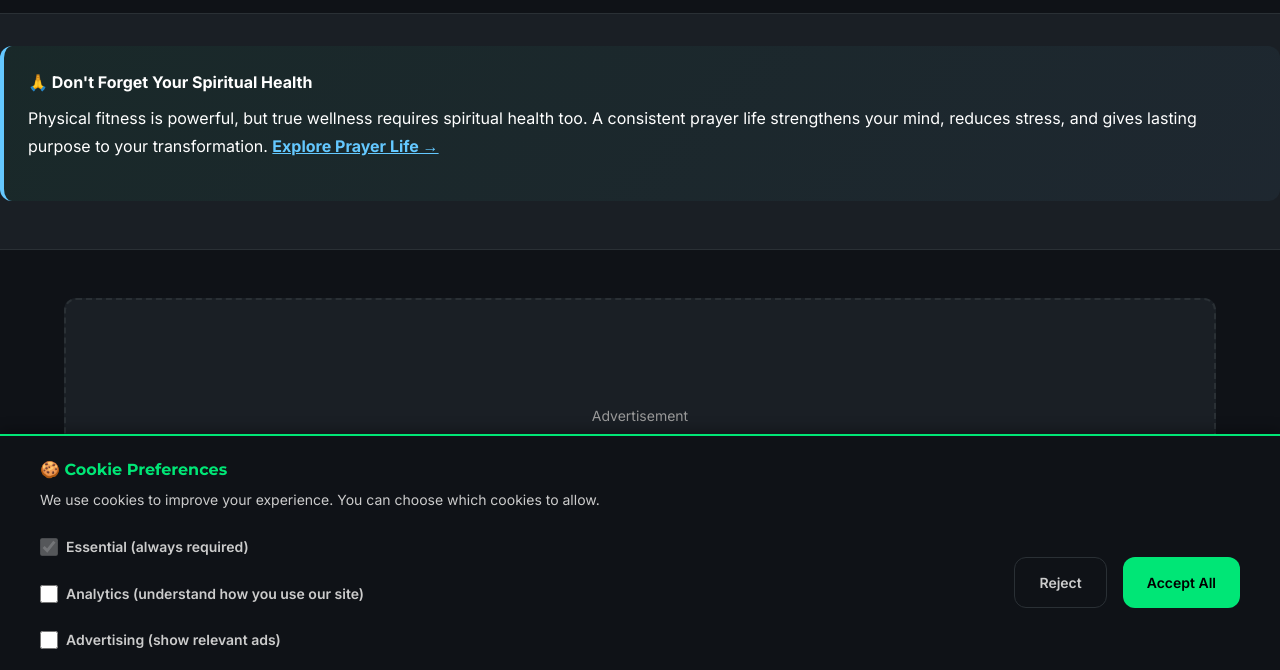
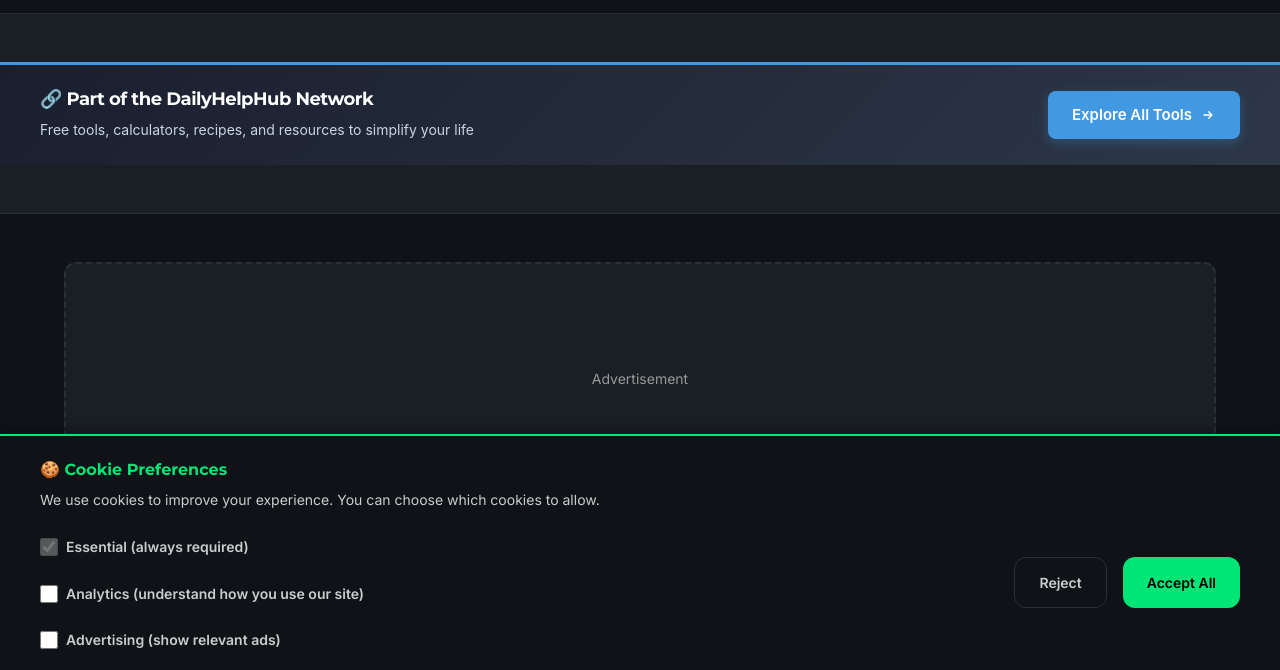
Before and after one commit to travman1993/fitiqhub, a plain HTML site: page index.html in a window 1280 px wide. Shown: the part 71-741 px from the top of the page. Drawn offline with Linux system fonts and the light colour scheme.

Commit message:
fixed quick link to backlink site site

```diff
--- a/css/globals.css
+++ b/css/globals.css
@@ -96,6 +96,84 @@ body {
     color: var(--text-white);
     background-color: var(--bg-dark);
     overflow-x: hidden;
+}
+
+.dhh-footer-widget {
+    background: linear-gradient(135deg, #1a1f2e 0%, #2d3748 100%);
+    border-top: 3px solid #4299e1;
+    padding: 24px 20px;
+    margin-top: 48px;
+    font-family: -apple-system, BlinkMacSystemFont, 'Segoe UI', Roboto, 'Helvetica Neue', Arial, sans-serif;
+}
+
+.dhh-footer-content {
+    max-width: 1200px;
+    margin: 0 auto;
+    display: flex;
+    align-items: center;
+    justify-content: space-between;
+    gap: 20px;
+    flex-wrap: wrap;
+}
+
+.dhh-footer-text {
+    flex: 1;
+    min-width: 250px;
+}
+
+.dhh-footer-title {
+    color: #ffffff;
+    font-size: 18px;
+    font-weight: 700;
+    margin: 0 0 8px 0;
+    letter-spacing: -0.5px;
+}
+
+.dhh-footer-subtitle {
+    color: #cbd5e0;
+    font-size: 14px;
+    margin: 0;
+    line-height: 1.6;
+}
+
+.dhh-footer-cta {
+    display: inline-flex;
+    align-items: center;
+    gap: 8px;
+    padding: 12px 24px;
+    background-color: #4299e1;
+    color: #ffffff;
+    text-decoration: none;
+    border-radius: 8px;
+    font-weight: 600;
+    font-size: 15px;
+    transition: all 0.3s ease;
+    box-shadow: 0 4px 12px rgba(66, 153, 225, 0.3);
+}
+
+.dhh-footer-cta:hover {
+    background-color: #3182ce;
+    transform: translateY(-2px);
+    box-shadow: 0 6px 16px rgba(66, 153, 225, 0.4);
+    color: #ffffff;
+}
+
+.dhh-footer-cta svg {
+    width: 16px;
+    height: 16px;
+}
+
+/* Mobile responsive */
+@media (max-width: 640px) {
+    .dhh-footer-content {
+        flex-direction: column;
+        text-align: center;
+    }
+
+    .dhh-footer-cta {
+        width: 100%;
+        justify-content: center;
+    }
 }
 
 /* ============================================
--- a/index.html
+++ b/index.html
@@ -54,11 +54,19 @@
         </div>
     </header>
 
-    <div class="callout tip" style="background: linear-gradient(135deg, rgba(0, 230, 118, 0.05), rgba(100, 200, 255, 0.05)); border-left-color: #64C8FF;">
-        <div class="callout-title" style="display: flex; align-items: center; gap: var(--spacing-sm);">
-            🙏 Don't Forget Your Spiritual Health
+    <div class="dhh-footer-widget">
+        <div class="dhh-footer-content">
+            <div class="dhh-footer-text">
+                <h4 class="dhh-footer-title">🔗 Part of the DailyHelpHub Network</h4>
+                <p class="dhh-footer-subtitle">Free tools, calculators, recipes, and resources to simplify your life</p>
+            </div>
+            <a href="https://dailyhelphub.com" class="dhh-footer-cta" target="_blank" rel="noopener">
+                Explore All Tools
+                <svg xmlns="http://www.w3.org/2000/svg" fill="none" viewBox="0 0 24 24" stroke="currentColor">
+                    <path stroke-linecap="round" stroke-linejoin="round" stroke-width="2" d="M13 7l5 5m0 0l-5 5m5-5H6" />
+                </svg>
+            </a>
         </div>
-        <p>Physical fitness is powerful, but true wellness requires spiritual health too. A consistent prayer life strengthens your mind, reduces stress, and gives lasting purpose to your transformation. <a href="https://prayer-life.com" target="_blank" style="color: #64C8FF; font-weight: var(--fw-bold); text-decoration: underline;">Explore Prayer Life →</a></p>
     </div>
 
     <section class="ad-section">
@@ -306,11 +314,19 @@
         </div>
     </section>
 
-    <div class="callout tip" style="background: linear-gradient(135deg, rgba(0, 230, 118, 0.05), rgba(100, 200, 255, 0.05)); border-left-color: #64C8FF;">
-        <div class="callout-title" style="display: flex; align-items: center; gap: var(--spacing-sm);">
-            🙏 Don't Forget Your Spiritual Health
+    <div class="dhh-footer-widget">
+        <div class="dhh-footer-content">
+            <div class="dhh-footer-text">
+                <h4 class="dhh-footer-title">🔗 Part of the DailyHelpHub Network</h4>
+                <p class="dhh-footer-subtitle">Free tools, calculators, recipes, and resources to simplify your life</p>
+            </div>
+            <a href="https://dailyhelphub.com" class="dhh-footer-cta" target="_blank" rel="noopener">
+                Explore All Tools
+                <svg xmlns="http://www.w3.org/2000/svg" fill="none" viewBox="0 0 24 24" stroke="currentColor">
+                    <path stroke-linecap="round" stroke-linejoin="round" stroke-width="2" d="M13 7l5 5m0 0l-5 5m5-5H6" />
+                </svg>
+            </a>
         </div>
-        <p>Physical fitness is powerful, but true wellness requires spiritual health too. A consistent prayer life strengthens your mind, reduces stress, and gives lasting purpose to your transformation. <a href="https://prayer-life.com" target="_blank" style="color: #64C8FF; font-weight: var(--fw-bold); text-decoration: underline;">Explore Prayer Life →</a></p>
     </div>
 
     <!-- FOOTER -->
```
Also changed, not shown: articles/articles.html (+24 -8 lines), tools.html (+24 -8 lines).
